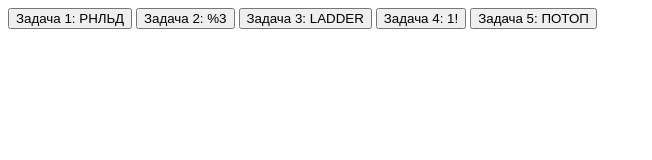
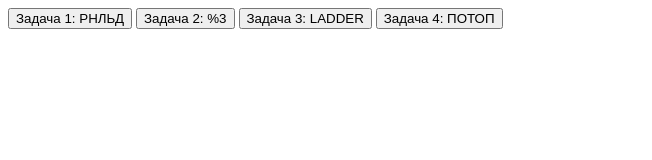
Before and after one commit to spaeeell/js-kt-3, a website with bundled scripts: page src/index.html in a window 1280 px wide. Shown: the whole page, without its empty margins (0-652 px from the left). Built offline with nearby package versions, Linux system fonts and the light colour scheme.

Commit message:
fix: remove fifth task

```diff
--- a/src/index.html
+++ b/src/index.html
@@ -12,8 +12,7 @@
         <button type="button" data-id="1">Задача 1: РНЛЬД</button>
         <button type="button" data-id="2">Задача 2: %3</button>
         <button type="button" data-id="3">Задача 3: LADDER</button>
-        <button type="button" data-id="4">Задача 4: 1!</button>
-        <button type="button" data-id="5">Задача 5: ПОТОП</button>
+        <button type="button" data-id="4">Задача 4: ПОТОП</button>
     </main>
     <script src="script.js" type="module"></script>
 </body>
```
